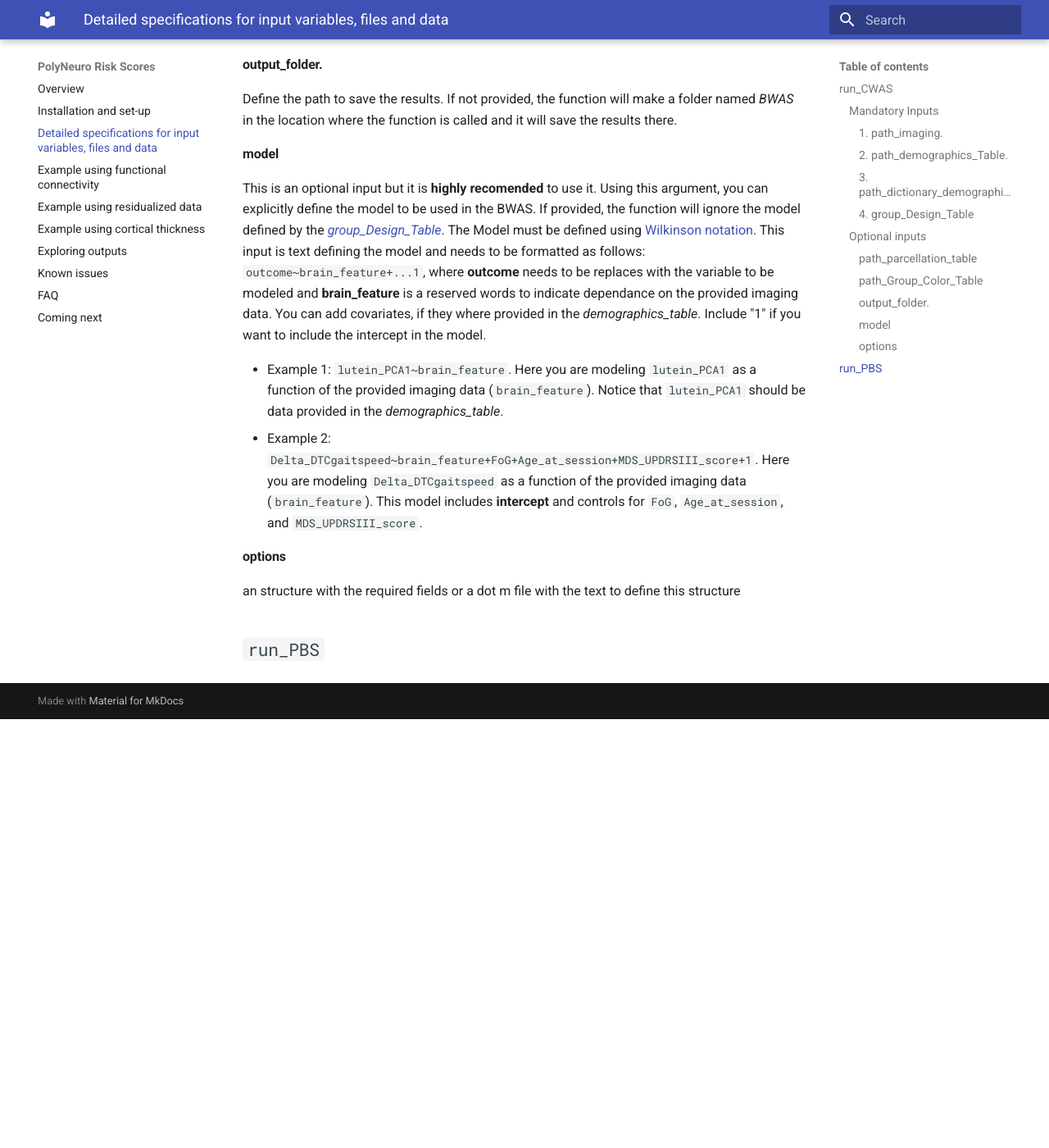
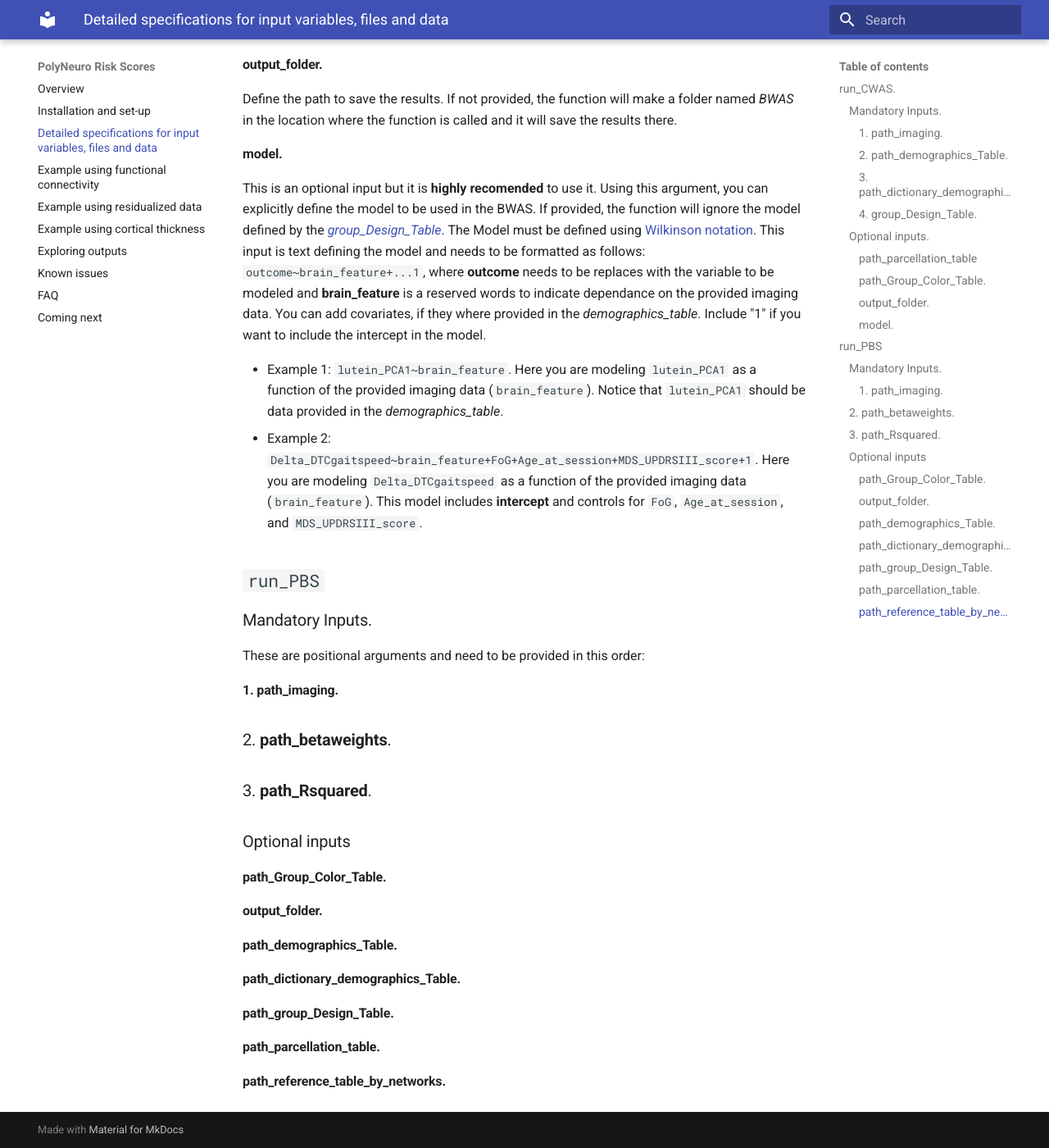
Before and after one commit to omiranda/polyneuro_risk_score, an MkDocs documentation site: the page built from docs/detailed_description.md, in a window 1280 px wide and 1400 px high, scrolled down 3110 px. Shown: the whole window at 82% size. Built offline with MkDocs 1.6.1 and Material for MkDocs 9.7.7, drawn with Linux system fonts in a browser that asks for light colours; formulas are drawn with MathJax 3; old or Windows-style settings are respelled for this version of MkDocs; before the commit the page ends 3987 px from its top, so only the background shows below that; some of the changed text lies outside the part shown.

Commit message:
Update detailed_description.md

```diff
--- a/docs/detailed_description.md
+++ b/docs/detailed_description.md
@@ -4,8 +4,8 @@
 
 This package has 2 main functions: `run_CWAS` and `run_PBS` that are used to calculate the \\( \beta\\)-weights and to predict the corresponding brain-derived behavioral scores (or PoyNeuro Risk scores, PNRS), respectively (To note, some of the inputs are compatible with the inputs used in the toolboxes [*fconn_regression*](https://fconn-regression.readthedocs.io/en/latest/) and [*fconn_anova*](https://fconn-anova.readthedocs.io/en/latest/)).
 
-## `run_CWAS`
-### Mandatory Inputs
+## `run_CWAS`.
+### Mandatory Inputs.
 These are positional arguments and need to be provided in this order:
 
 #### 1. **path_imaging**.
@@ -43,7 +43,7 @@ This is the path to a csv file where you define if the data included in the demo
     - [**demographics_file**](./detailed_specs/demographics_Table.csv)
     - [**dictionary_demographics_file**](./detailed_specs/Dictionary_for_demographics_Table.csv)
 
-#### 4. **group_Design_Table**
+#### 4. **group_Design_Table**.
 Path to a csv file that defines which elements of the **demographics_Table** will be used in this analysis.
 This table will also indicate if each included variable is a *between* or *within* factor (*within* factors are ignored in this version).
 
@@ -56,7 +56,7 @@ This table will also indicate if each included variable is a *between* or *withi
     - **between**. Use this reserved word to include covariates in the model.
 - **Example**. This is a [**group_Design_Table** file](./detailed_specs/Group_Design_Table.csv)
 
-### Optional inputs
+### Optional inputs.
 #### **path_parcellation_table**
 Path to a Parcel object that assigns each region of interest (ROI) to a given network. If provided, the code will make Manhattan plots colorcoded by network.
 It can be provided as a [dot mat](./detailed_specs/HCP_ColeAnticevic.mat) file ot as a table in [csv format](./detailed_specs/HCP_ColeAnticevic.csv).
@@ -70,14 +70,14 @@ It can be provided as a [dot mat](./detailed_specs/HCP_ColeAnticevic.mat) file o
     - G. Number from 0 to 1 to indicate the Green value for the RGB colormap.
     - B. Number from 0 to 1 to indicate the Blue value for the RGB colormap.
 
-#### **path_Group_Color_Table**
+#### **path_Group_Color_Table**.
 This optional argument corresponds to a table with colors for categorical variables included as covariates. Those colors are used to colorcode subjects in scatter plots. If not provided, colors will be auto-assigned.
 If provided, the table needs to be saved as a csv file and have 4 columns titled: *subgroup*, *R*, *G*, and *B*. To add color for a variable, list the name of the variable, and include the corresponding color in RGB scale (0-1), as indicated in this [example](./detailed_specs/Group_Color_Table.csv).
 
 #### **output_folder**.
 Define the path to save the results. If not provided, the function will make a folder named *BWAS* in the location where the function is called and it will save the results there.
 
-#### **model**
+#### **model**.
 This is an optional input but it is **highly recomended** to use it.
 Using this argument, you can explicitly define the model to be used in the BWAS.
 If provided, the function will ignore the model defined by the [*group_Design_Table*](#4-groupdesigntable).
@@ -86,6 +86,21 @@ This input is text defining the model and needs to be formatted as follows: `out
 
 - Example 1: `lutein_PCA1~brain_feature`. Here you are modeling `lutein_PCA1` as a function of the provided imaging data (`brain_feature`). Notice that `lutein_PCA1` should be data provided in the *demographics_table*.
 - Example 2: `Delta_DTCgaitspeed~brain_feature+FoG+Age_at_session+MDS_UPDRSIII_score+1`. Here you are modeling `Delta_DTCgaitspeed` as a function of the provided imaging data (`brain_feature`). This model includes **intercept** and controls for `FoG`, `Age_at_session`, and `MDS_UPDRSIII_score`.
-#### **options**
-an structure with the required fields or a dot m  file with the text to define this structure
+
 ## `run_PBS`
+### Mandatory Inputs.
+These are positional arguments and need to be provided in this order:
+
+#### 1. **path_imaging**.
+
+### 2. **path_betaweights**.
+### 3. **path_Rsquared**.
+
+### Optional inputs
+#### **path_Group_Color_Table**.
+#### **output_folder**.
+#### **path_demographics_Table**.
+#### **path_dictionary_demographics_Table**.
+#### **path_group_Design_Table**.
+#### **path_parcellation_table**.
+#### **path_reference_table_by_networks**.
```
